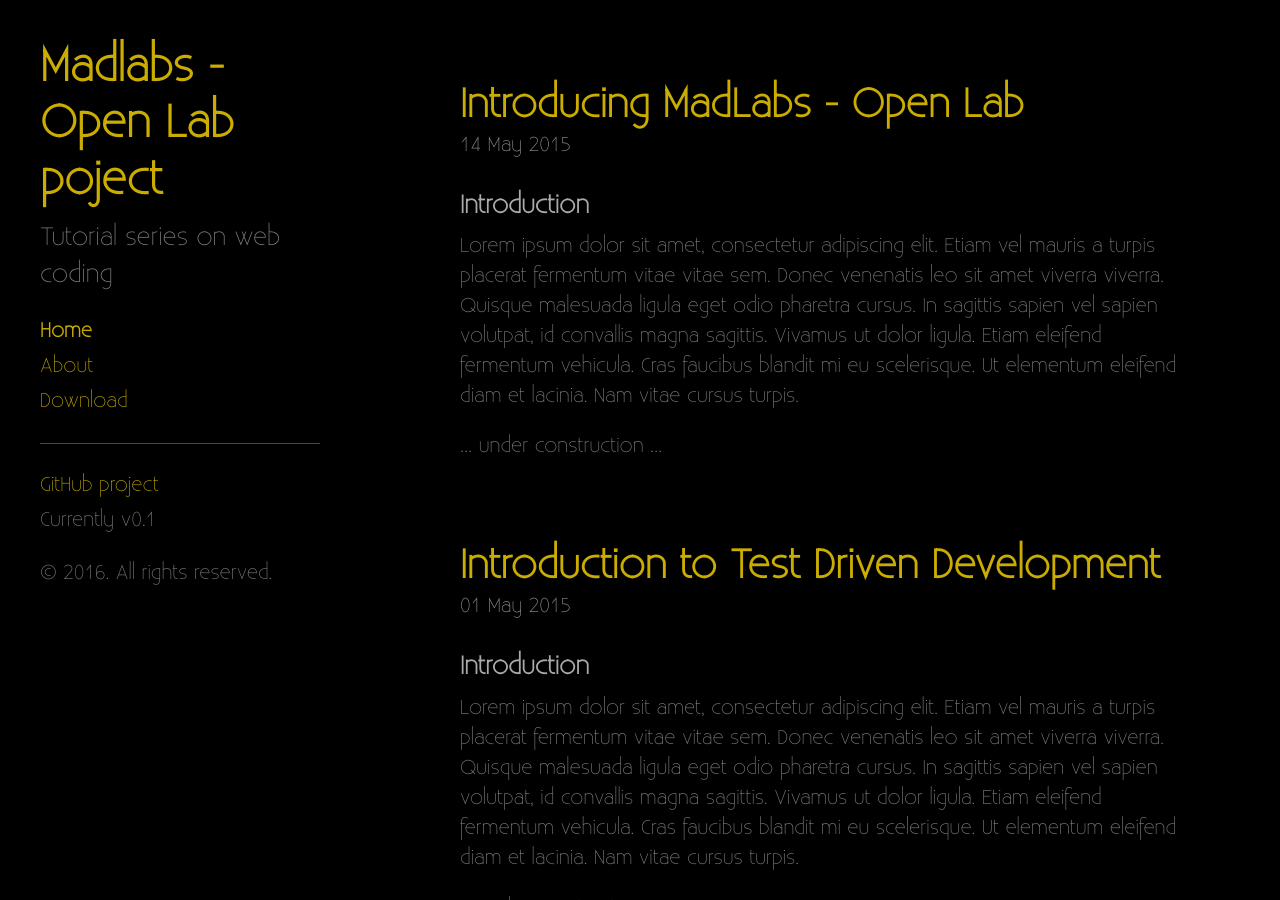
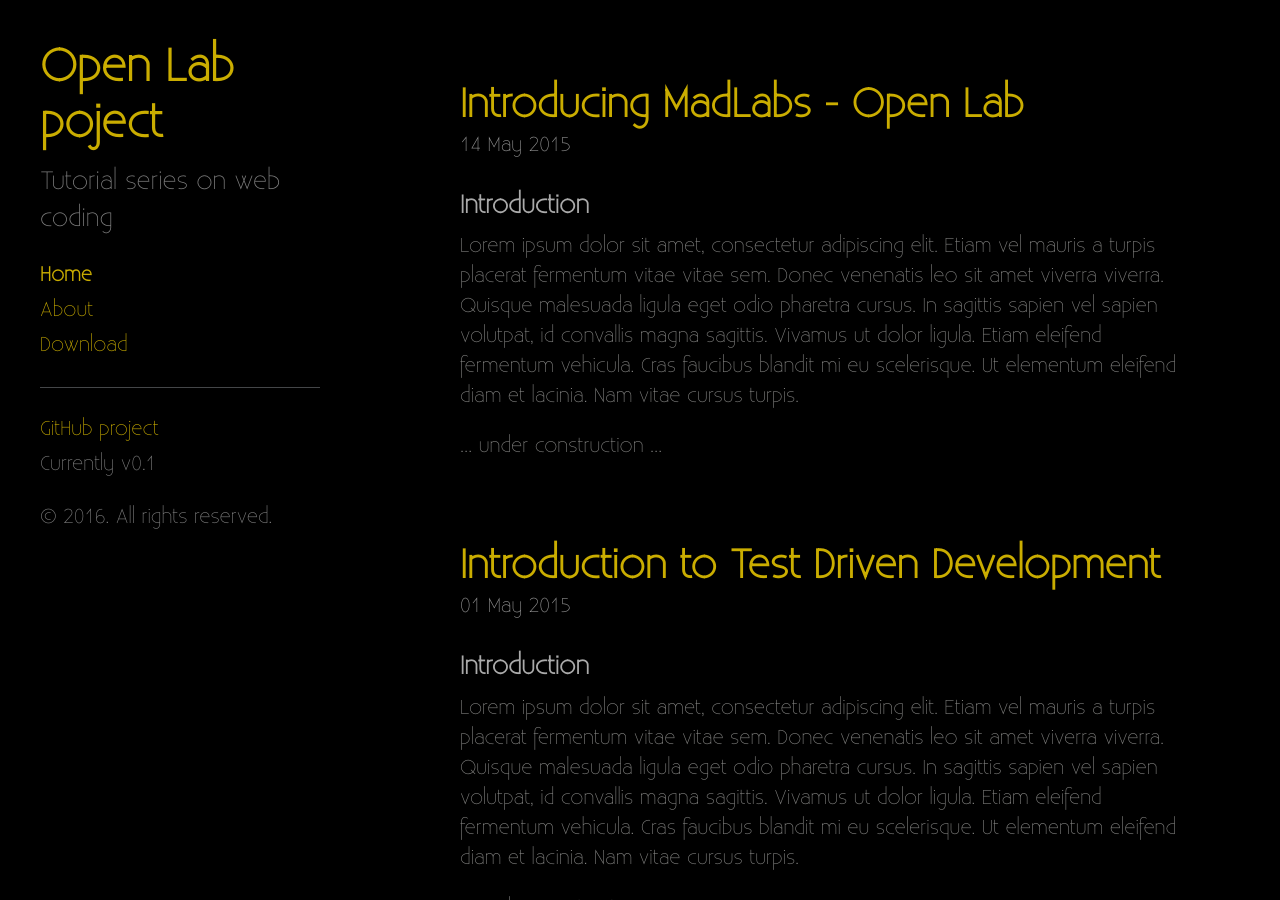
Before and after one commit to mad-labs/mad-labs.github.io, a Jekyll site: the page built from index.html, in a window 1280 px wide and 900 px high. Built offline with Jekyll 4.4.1, drawn with Linux system fonts in a browser that asks for light colours; the list of posts is cut into pages by our own code; some of the changed lines change nothing that is shown.

Commit message:
modified:   _config.yml

```diff
--- a/_config.yml
+++ b/_config.yml
@@ -1,5 +1,5 @@
 # Plugins
-gems:             ['jekyll-paginate', 'jekyll-gist', 'jekyll-github-metadata']
+gems:             ["jekyll-paginate", "jekyll-gist", "jekyll-github-metadata"]
 
 # Dependencies
 highlighter:      rouge
@@ -8,15 +8,15 @@
 permalink:        pretty
 
 # Setup
-title:            Madlabs - Open Lab poject
-tagline:          Mad people for mad projects
+title:            "Open Lab poject"
+tagline:          "from MadLabs: mad people for mad projects"
 description:      "Tutorial series on web coding"
 url:              https://mad-labs.github.io
 baseurl:          /
 
 author:
-  name:           'Manfredi Gabriele'
-  url:            ''
+  name:           "Manfredi Gabriele"
+  url:            ""
 
 paginate:         5
 
```
